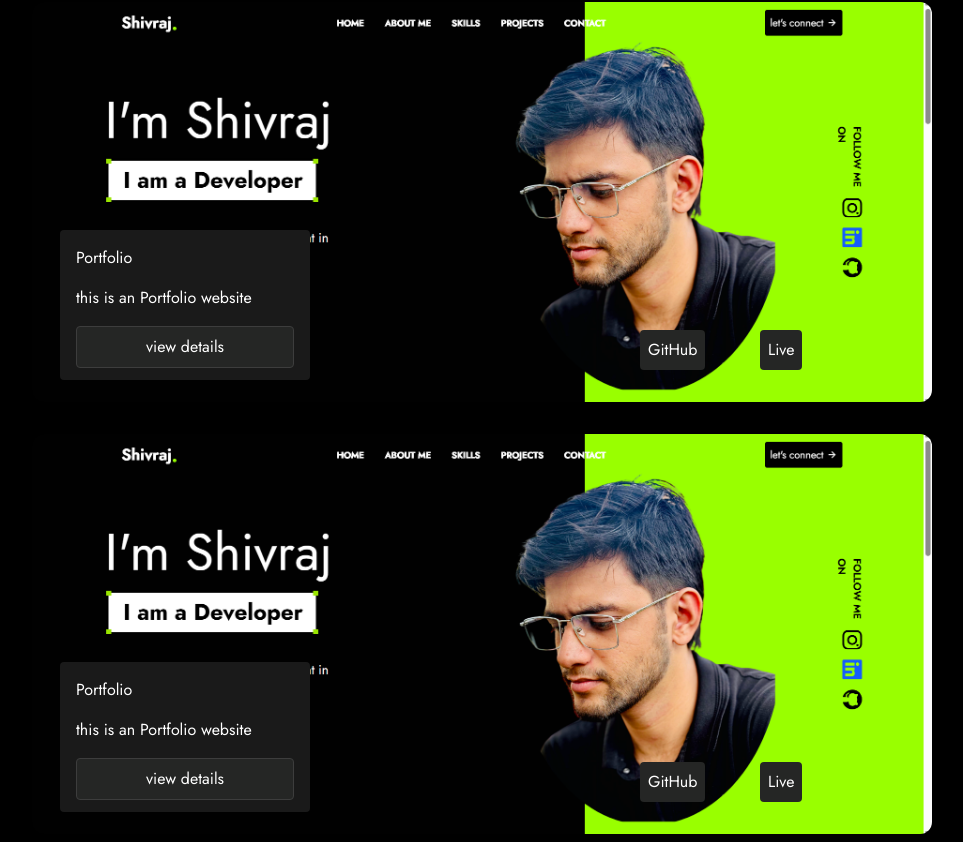
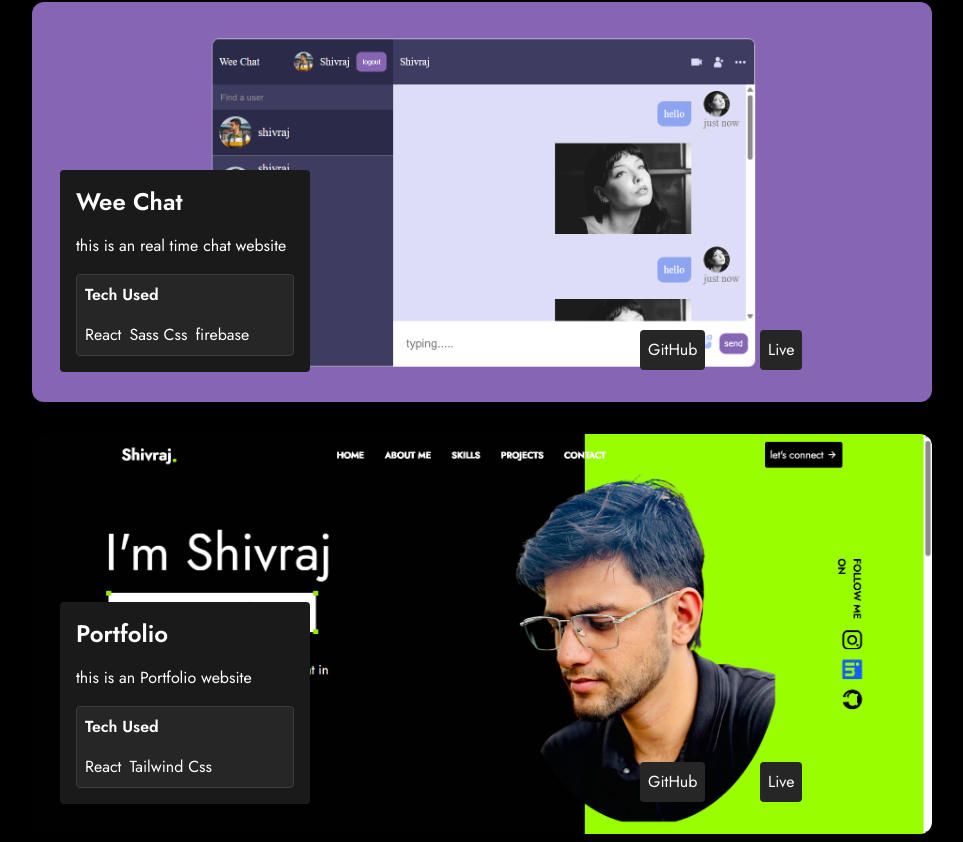
Before and after one commit to Shivraj-Joshi/portfolio, a React (Vite) app: page / in a window 1280 px wide. Shown: the part 3018-3860 px from the top of the page, without its empty margins (158-1121 px from the left). Built offline with nearby package versions, Linux system fonts and the light colour scheme.

Commit message:
few changes in design

```diff
--- a/src/Components/Data.jsx
+++ b/src/Components/Data.jsx
@@ -1,6 +1,7 @@
 import React from "react";
 import image from "../assets/ecom.png";
 import image2 from "../assets/portfolio.png";
+import image3 from "../assets/weechat.png";
 export const ProjectData = [
   {
     id: 1,
@@ -9,14 +10,16 @@ export const ProjectData = [
     image: image,
     github: "https://github.com/Shivraj-Joshi/styleClub",
     live: "https://style-club-eight.vercel.app/",
+    tech: ["React", "Tailwind Css", "Firebase", "Redex"],
   },
   {
     id: 2,
-    title: "Portfolio",
-    description: "this is an Portfolio website ",
-    image: image2,
+    title: "Wee Chat",
+    description: "this is an real time chat website ",
+    image: image3,
     github: "https://github.com/Shivraj-Joshi/portfolio",
     live: "https://style-club-eight.vercel.app/",
+    tech: ["React", "Sass Css", "firebase"],
   },
   {
     id: 3,
@@ -25,5 +28,6 @@ export const ProjectData = [
     image: image2,
     github: "https://github.com/Shivraj-Joshi/portfollio",
     live: "https://style-club-eight.vercel.app/",
+    tech: ["React", "Tailwind Css"],
   },
 ];
--- a/src/Components/Navbar.jsx
+++ b/src/Components/Navbar.jsx
@@ -91,28 +91,48 @@ const Navbar = () => {
               isOpen ? "block" : "hidden"
             }`}
           >
-            <li className="flex items-center justify-center py-2">
-              <Link to="/" className="nav-link">
+            <li className="flex items-center justify-center font-semibold py-2">
+              <Link
+                to="/"
+                onClick={() => setIsOpen(!isOpen)}
+                className="nav-link"
+              >
                 Home
               </Link>
             </li>
-            <li className="flex items-center justify-center py-2">
-              <Link to="/about" className="nav-link">
+            <li className="flex items-center justify-center font-semibold py-2">
+              <Link
+                to="/about"
+                onClick={() => setIsOpen(!isOpen)}
+                className="nav-link"
+              >
                 About
               </Link>
             </li>
-            <li className="flex items-center justify-center py-2">
-              <Link to="/skills" className="nav-link">
+            <li className="flex items-center justify-center font-semibold py-2">
+              <Link
+                to="/skills"
+                onClick={() => setIsOpen(!isOpen)}
+                className="nav-link"
+              >
                 Skills
               </Link>
             </li>
-            <li className="flex items-center justify-center py-2">
-              <Link to="/projects" className="nav-link">
+            <li className="flex items-center justify-center font-semibold py-2">
+              <Link
+                to="/projects"
+                onClick={() => setIsOpen(!isOpen)}
+                className="nav-link"
+              >
                 Projects
               </Link>
             </li>
-            <li className="flex items-center justify-center py-2">
-              <Link to="/contact" className="nav-link">
+            <li className="flex items-center justify-center font-semibold py-2">
+              <Link
+                to="/contact"
+                onClick={() => setIsOpen(!isOpen)}
+                className="nav-link"
+              >
                 Contact
               </Link>
             </li>
--- a/src/Pages/Projects.jsx
+++ b/src/Pages/Projects.jsx
@@ -20,18 +20,25 @@ const Projects = () => {
             backgroundPosition: "center",
           }}
         >
-          <div className=" absolute mt-10 ml-10 md:mt-55 md:ml-5 bg-[#1a1a1a] h-[150px] w-[250px] rounded p-4 flex flex-col gap-4">
-            <h2 className="text-white">{project.title}</h2>
+          <div className=" absolute mt-10 ml-10 md:mt-40 md:ml-5 bg-[#1a1a1a]  w-[250px] h-auto rounded p-4 flex flex-col gap-4">
+            <h2 className="text-white text-2xl font-semibold">
+              {project.title}
+            </h2>
             <p className="text-white">{project.description}</p>
-            <button className="bg-[#252625] text-white rounded p-2 border border-[#3d3d3d]">
-              view details
-            </button>
+            <div className="bg-[#252625] text-white rounded p-2 border border-[#3d3d3d] flex flex-col gap-4">
+              <h2 className="font-semibold">Tech Used</h2>
+              <div className="flex gap-2">
+                <p>{project.tech[0]}</p>
+                <p>{project.tech[1]}</p>
+                <p>{project.tech[2]}</p>
+              </div>
+            </div>
           </div>
           <a
             href={project.github}
             target="_blank"
             rel="noopener noreferrer"
-            className=" absolute mt-55 ml-20 md:mt-80 md:ml-150 bg-[#252625] text-white hover:bg-white hover:border hover:border-black hover:text-black cursor-pointer  rounded p-2"
+            className=" absolute mt-60 ml-20 md:mt-80 md:ml-150 bg-[#252625] text-white hover:bg-white hover:border hover:border-black hover:text-black cursor-pointer  rounded p-2"
           >
             GitHub
           </a>
@@ -39,7 +46,7 @@ const Projects = () => {
             href={project.live}
             target="_blank"
             rel="noopener noreferrer"
-            className=" absolute mt-55 ml-50 md:mt-80 md:ml-180 bg-[#252625] text-white hover:bg-white hover:border hover:border-black hover:text-black cursor-pointer rounded p-2 "
+            className=" absolute mt-60 ml-50 md:mt-80 md:ml-180 bg-[#252625] text-white hover:bg-white hover:border hover:border-black hover:text-black cursor-pointer rounded p-2 "
           >
             Live
           </a>
```
Also changed, not shown: src/assets/weechat.png (added).
